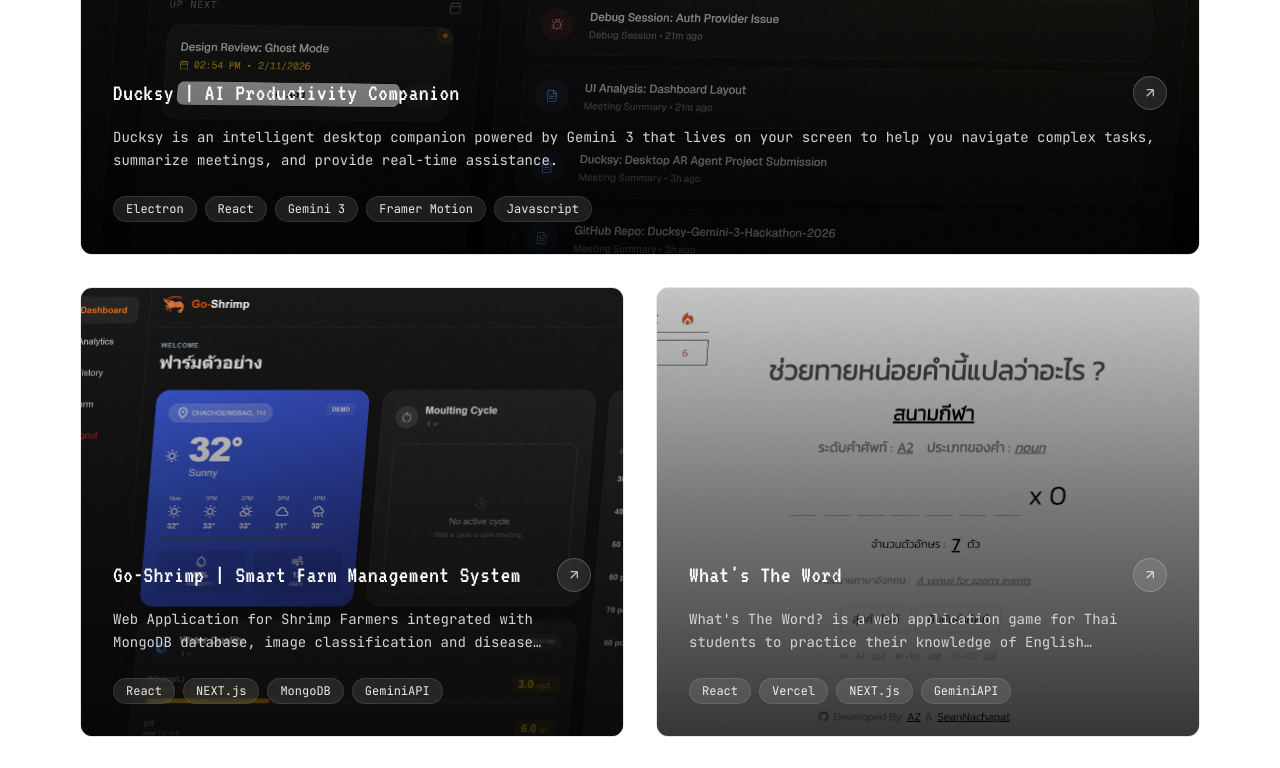
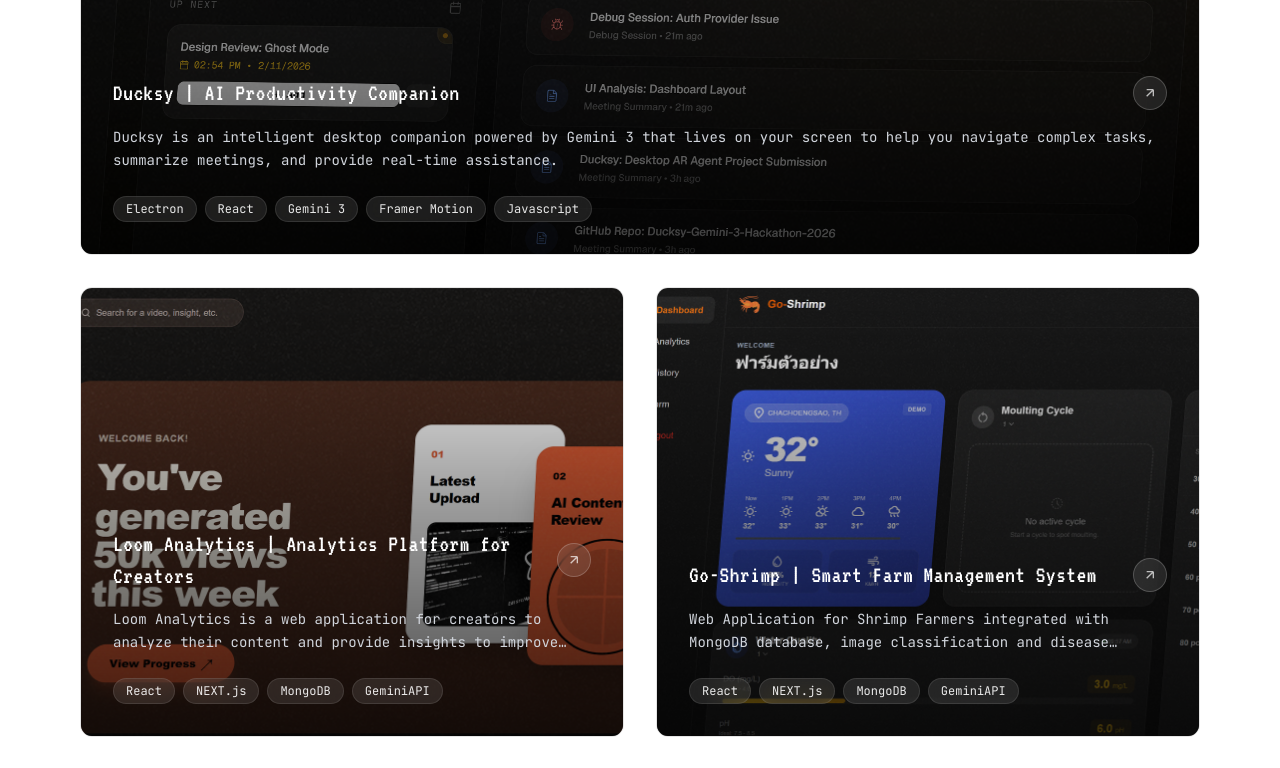
Before and after one commit to SeanNachapat/seanstlab.com, a Next.js app: page /projects in a window 1280 px wide. Shown: the part 580-1348 px from the top of the page. Built offline with nearby package versions, Linux system fonts and the light colour scheme.

Commit message:
Add Loom Analytics project and image

```diff
--- a/src/data/projects.ts
+++ b/src/data/projects.ts
@@ -18,6 +18,14 @@
         flagship: true,
     },
     {
+        title: "Loom Analytics | Analytics Platform for Creators",
+        description:
+            "Loom Analytics is a web application for creators to analyze their content and provide insights to improve their engagement.",
+        tags: ["React", "NEXT.js", "MongoDB", "GeminiAPI"],
+        link: "https://github.com/SeanNachapat/loom-analytics",
+        image: "/loom.png",
+    },
+    {
         title: "Go-Shrimp | Smart Farm Management System",
         description:
             "Web Application for Shrimp Farmers integrated with MongoDB database, image classification and disease prediction. Includes real-time water quality monitoring, inventory tracking, and data visualization for pond cycles.",
```
Also changed, not shown: public/loom.png (added).
